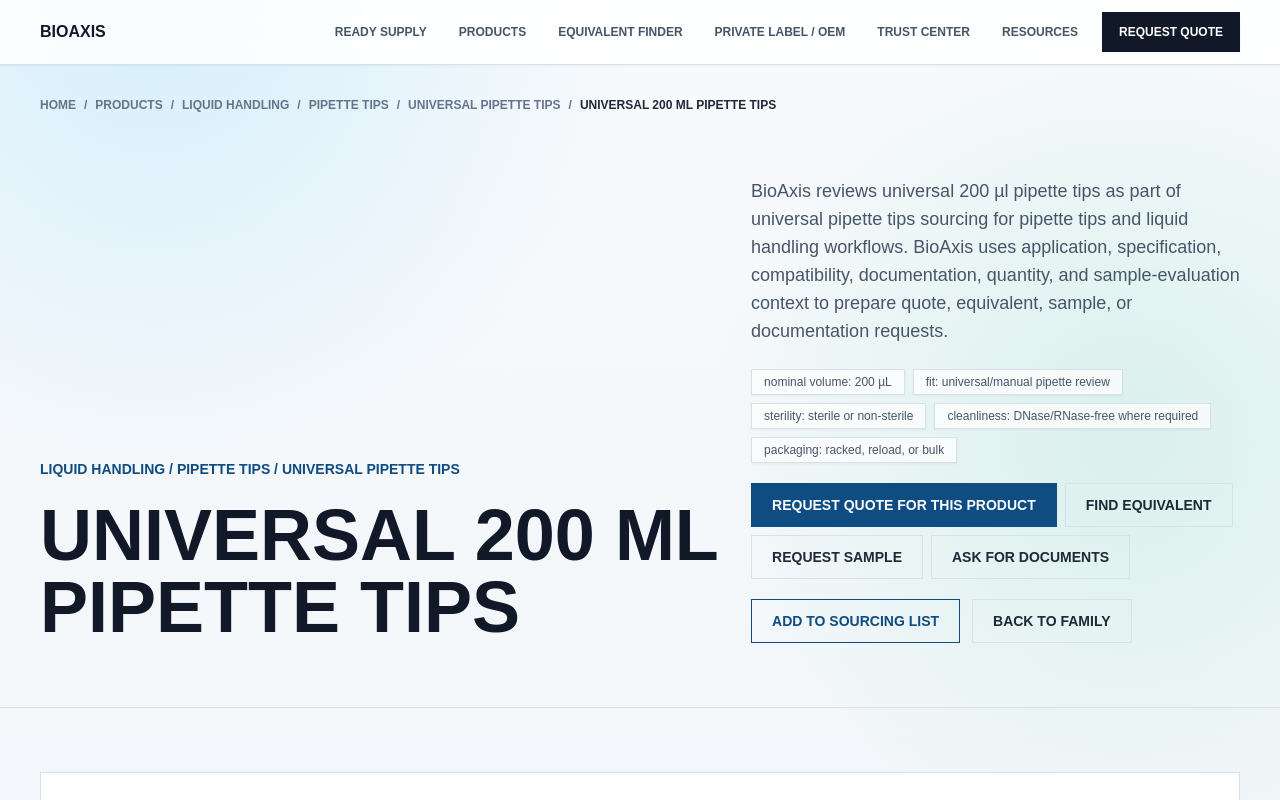
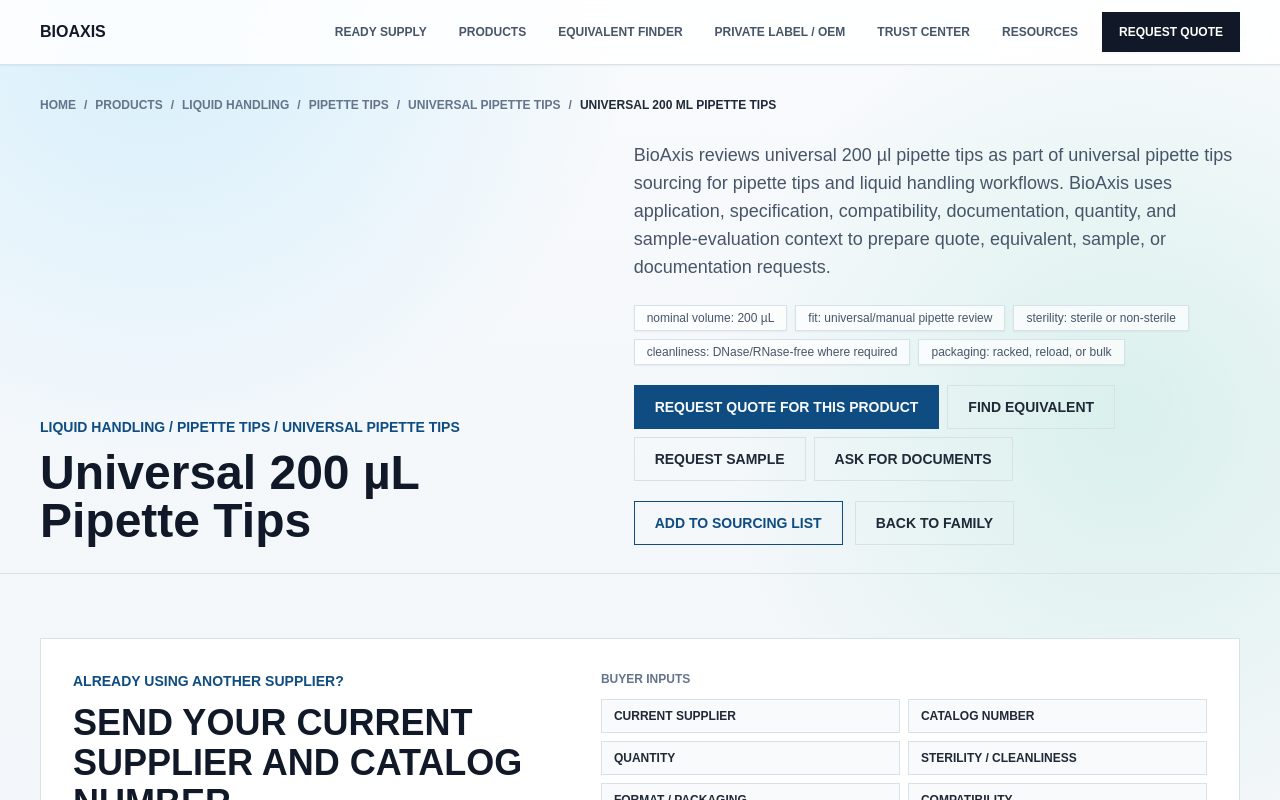
Before and after one commit to luckyericyao/bioaxisv3, a Next.js app: page /products/liquid-handling/pipette-tips/universal-pipette-tips/universal-200ul-pipette-tips in a window 1280 px wide. Shown: the top 800 px of the page. Built offline with nearby package versions, Linux system fonts and the light colour scheme.

Commit message:
Bring product actions above the fold

```diff
--- a/src/components/products/ProductItemPageTemplate.tsx
+++ b/src/components/products/ProductItemPageTemplate.tsx
@@ -59,7 +59,7 @@
           { label: productItem.name }
         ]}
       />
-      <PageHero eyebrow={`${segment.title} / ${category.title} / ${family.title}`} title={productItem.name} subtitle={productItem.introduction}>
+      <PageHero eyebrow={`${segment.title} / ${category.title} / ${family.title}`} title={productItem.name} subtitle={productItem.introduction} compact>
         <div className="grid gap-5">
           <div className="flex flex-wrap gap-2">
             {productItem.commonSpecifications.slice(0, 5).map((specification) => (
--- a/src/components/products/catalog/CatalogPageTemplates.tsx
+++ b/src/components/products/catalog/CatalogPageTemplates.tsx
@@ -416,7 +416,7 @@
           { label: product.name }
         ]}
       />
-      <PageHero eyebrow={`${segment.name} / ${category.name} / ${family.name}`} title={product.name} subtitle={`Sourcing configuration for ${product.description}`}>
+      <PageHero eyebrow={`${segment.name} / ${category.name} / ${family.name}`} title={product.name} subtitle={`Sourcing configuration for ${product.description}`} compact>
         <div className="grid gap-5">
           <div className="flex flex-wrap gap-2">
             {product.tags.slice(0, 6).map((tag) => (
```
